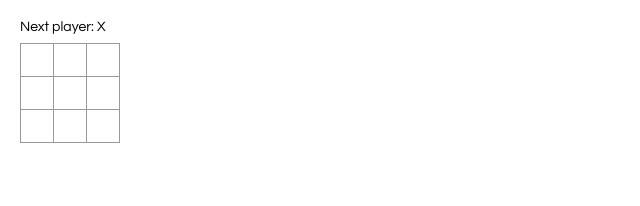
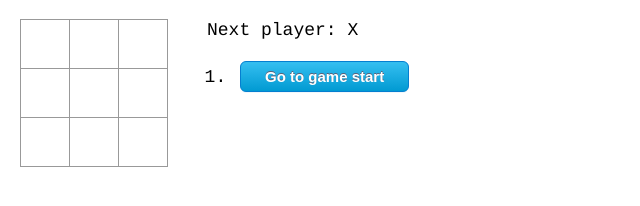
Before and after one commit to zachandblue/Tic_Tac_Toe, a React app: page / in a window 1280 px wide. Shown: the whole page, without its empty margins (0-640 px from the left). Built offline with nearby package versions, Linux system fonts and the light colour scheme.

Commit message:
Finish Tic Tac Toe

```diff
--- a/src/index.css
+++ b/src/index.css
@@ -1,5 +1,5 @@
 body {
-  font: 14px "Century Gothic", Futura, sans-serif;
+  font: 18px "Courier", "Times New Roman", Times, serif;
   margin: 20px;
 }
 
@@ -24,12 +24,12 @@ ol, ul {
   font-size: 24px;
   font-weight: bold;
   line-height: 34px;
-  height: 34px;
+  height: 50px;
   margin-right: -1px;
   margin-top: -1px;
   padding: 0;
   text-align: center;
-  width: 34px;
+  width: 50px;
 }
 
 .square:focus {
@@ -46,5 +46,32 @@ ol, ul {
 }
 
 .game-info {
-  margin-left: 20px;
+  margin-left: 40px;
 }
+
+.timeTravel {
+  -webkit-box-shadow: 0px 1px 0px 0px #f0f7fa;
+	box-shadow: 0px 1px 0px 0px #f0f7fa;
+	background:-webkit-gradient(linear, left top, left bottom, color-stop(0.05, #33bdef), color-stop(1, #019ad2));
+	background:-moz-linear-gradient(top, #33bdef 5%, #019ad2 100%);
+	background:-webkit-linear-gradient(top, #33bdef 5%, #019ad2 100%);
+	background:-o-linear-gradient(top, #33bdef 5%, #019ad2 100%);
+	background:-ms-linear-gradient(top, #33bdef 5%, #019ad2 100%);
+	background:linear-gradient(to bottom, #33bdef 5%, #019ad2 100%);
+	filter:progid:DXImageTransform.Microsoft.gradient(startColorstr='#33bdef', endColorstr='#019ad2',GradientType=0);
+	background-color:#33bdef;
+	-moz-border-radius:6px;
+	-webkit-border-radius:6px;
+	border-radius:6px;
+	border:1px solid #057fd0;
+	display:inline-block;
+	cursor:pointer;
+	color:#ffffff;
+	font-family:Arial;
+	font-size:15px;
+	font-weight:bold;
+	padding:6px 24px;
+	text-decoration:none;
+	text-shadow:0px -1px 0px #5b6178;
+  margin: 3px;
+}
--- a/src/index.js
+++ b/src/index.js
@@ -3,27 +3,27 @@ import ReactDOM from 'react-dom'
 import './index.css'
 
 
-class Square extends React.Component {
-  render() {
-    return (
-      <button className="square">
-        {/* TODO */}
-      </button>
-    );
-  }
+function Square(props) {
+  return (
+    <button className="square" onClick={props.onClick}>
+      {props.value}
+    </button>
+  );
 }
 
 class Board extends React.Component {
   renderSquare(i) {
-    return <Square />;
+    return (
+      <Square
+        value={this.props.squares[i]}
+        onClick={() => this.props.onClick(i)}
+      />
+    );
   }
 
   render() {
-    const status = 'Next player: X';
-
     return (
       <div>
-        <div className="status">{status}</div>
         <div className="board-row">
           {this.renderSquare(0)}
           {this.renderSquare(1)}
@@ -45,20 +45,83 @@ class Board extends React.Component {
 }
 
 class Game extends React.Component {
+  constructor(props) {
+    super(props);
+    this.state = {
+      history: [{
+        squares: Array(9).fill(null)
+      }],
+      stepNumber: 0,
+      xIsNext: true,
+    };
+  }
+
+  handleClick(i) {
+    const history = this.state.history.slice(0, this.state.stepNumber + 1);
+    const current = history[history.length -1];
+    const squares = current.squares.slice();
+    if (calculateWinner(squares) || squares[i]) {
+      return;
+    }
+    squares[i] = this.state.xIsNext ? 'X' : 'O';
+    this.setState({
+      history: history.concat ([{
+        squares: squares,
+      }]),
+      stepNumber: history.length,
+      xIsNext: !this.state.xIsNext,
+    });
+  }
+
+  jumpTo(step) {
+    this.setState({
+      stepNumber: step,
+      xIsNext: (step % 2) === 0,
+    });
+  }
+
   render() {
+    const history = this.state.history;
+    const current = history[this.state.stepNumber];
+    const winner = calculateWinner(current.squares);
+
+    const moves = history.map((step, move) => {
+      const desc = move ?
+        'Go to move #' + move :
+        'Go to game start';
+      return (
+        <li key={move}>
+          <button className="timeTravel" onClick={() => this.jumpTo(move)}>{desc}</button>
+        </li>
+      );
+    });
+
+    let status;
+    if (winner) {
+      status = 'Winner: ' + winner;
+    } else {
+      status = 'Next player: ' + (this.state.xIsNext ? 'X' : 'O');
+    }
+
     return (
       <div className="game">
         <div className="game-board">
-          <Board />
+          <Board
+            squares={current.squares}
+            onClick={(i) => this.handleClick(i)}
+          />
+
         </div>
         <div className="game-info">
-          <div>{/* status */}</div>
-          <ol>{/* TODO */}</ol>
+          <div>{status}</div>
+          <ol>{moves}</ol>
         </div>
       </div>
     );
   }
 }
+
+
 
 // ========================================
 
@@ -66,3 +129,23 @@ ReactDOM.render(
   <Game />,
   document.getElementById('root')
 );
+
+function calculateWinner(squares) {
+  const lines = [
+    [0, 1, 2],
+    [3, 4, 5],
+    [6, 7, 8],
+    [0, 3, 6],
+    [1, 4, 7],
+    [2, 5, 8],
+    [0, 4, 8],
+    [2, 4, 6],
+  ];
+  for (let i = 0; i < lines.length; i++) {
+    const [a, b, c] = lines[i];
+    if (squares[a] && squares[a] === squares[b] && squares[a] === squares[c]) {
+      return squares[a];
+    }
+  }
+  return null;
+}
```
